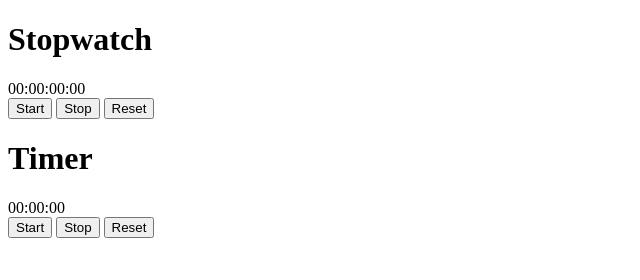
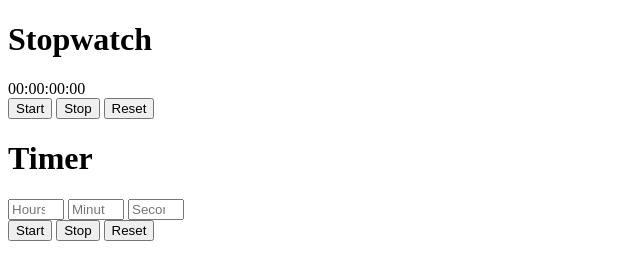
Before and after one commit to marrieetaa/MyPortfolio, a plain HTML site: page projects/clock/index.html in a window 1280 px wide. Shown: the whole page, without its empty margins (0-640 px from the left). Drawn offline with Linux system fonts and the light colour scheme.

Commit message:
Add input elements for hours, minutes,seconds in HTML

```diff
--- a/projects/clock/index.html
+++ b/projects/clock/index.html
@@ -24,7 +24,10 @@
       <div class="timer-container">
         <h1>Timer</h1>
         <div class="timer-display">
-         <span id="timer-hours">00</span>:<span id="timer-minutes">00</span>:<span id="timer-seconds">00</span>
+         <input type="number" id="timer-hours" placeholder="Hours" min="0" max="23">
+         <input type="number" id="timer-minutes" placeholder="Minutes" min="0" max="59">
+         <input type="number" id="timer-seconds" placeholder="Seconds" min="0" max="59">
+         <!-- <span id="timer-hours">00</span>:<span id="timer-minutes">00</span>:<span id="timer-seconds">00</span> -->
         </div>
         <div class="timer-controls">
           <button id='timer-start-btn'>Start</button>
```
